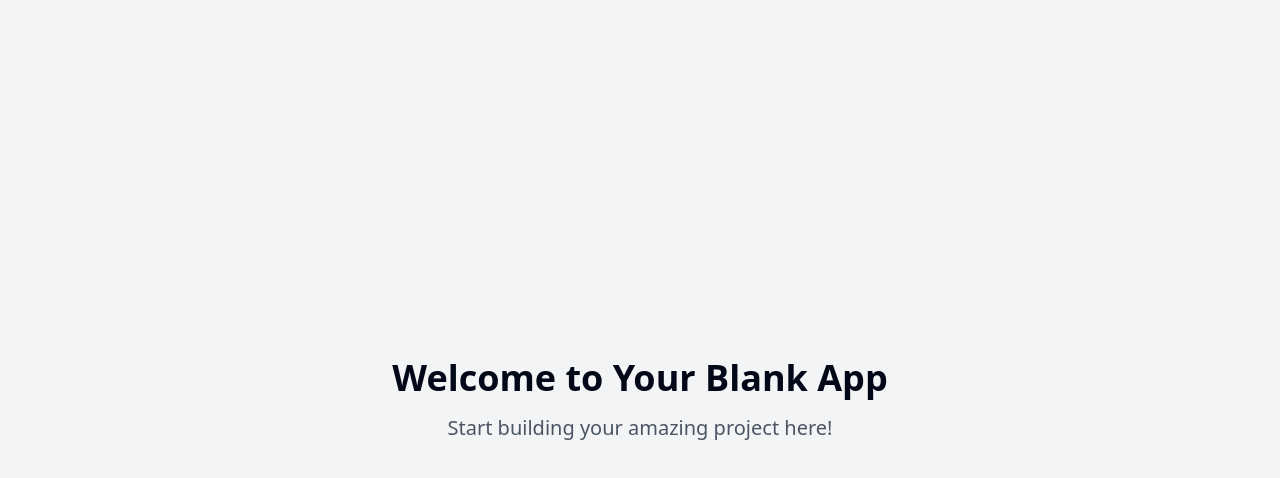
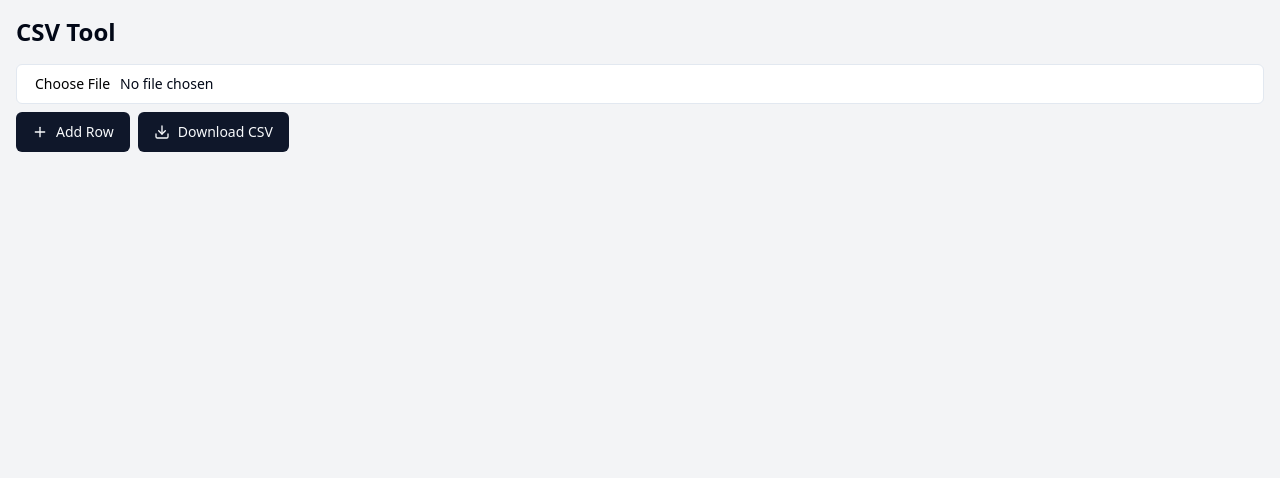
Before and after one commit to metalmetta/csv-wizard-metalmetta, a React (Vite) app: page / in a window 1280 px wide. Shown: the top 478 px of the page. Built offline with nearby package versions, Linux system fonts and the light colour scheme.

Commit message:
Add CSV management tool
Implement functionality to upload, display, edit, add, delete, and download CSV files.
[skip gpt_engineer]

```diff
--- /dev/null
+++ b/src/components/CSVTool.jsx
@@ -0,0 +1,102 @@
+import React, { useState } from 'react';
+import { Button } from "@/components/ui/button";
+import { Input } from "@/components/ui/input";
+import { Table, TableBody, TableCell, TableHead, TableHeader, TableRow } from "@/components/ui/table";
+import { Trash2, Plus, Download, Upload } from 'lucide-react';
+
+const CSVTool = () => {
+  const [data, setData] = useState([]);
+  const [headers, setHeaders] = useState([]);
+
+  const handleFileUpload = (event) => {
+    const file = event.target.files[0];
+    const reader = new FileReader();
+    reader.onload = (e) => {
+      const content = e.target.result;
+      const lines = content.split('\n');
+      const headers = lines[0].split(',');
+      const rows = lines.slice(1).map(line => line.split(','));
+      setHeaders(headers);
+      setData(rows);
+    };
+    reader.readAsText(file);
+  };
+
+  const handleCellEdit = (rowIndex, colIndex, value) => {
+    const newData = [...data];
+    newData[rowIndex][colIndex] = value;
+    setData(newData);
+  };
+
+  const addRow = () => {
+    const newRow = new Array(headers.length).fill('');
+    setData([...data, newRow]);
+  };
+
+  const deleteRow = (index) => {
+    const newData = data.filter((_, i) => i !== index);
+    setData(newData);
+  };
+
+  const downloadCSV = () => {
+    const csvContent = [
+      headers.join(','),
+      ...data.map(row => row.join(','))
+    ].join('\n');
+    const blob = new Blob([csvContent], { type: 'text/csv;charset=utf-8;' });
+    const link = document.createElement('a');
+    if (link.download !== undefined) {
+      const url = URL.createObjectURL(blob);
+      link.setAttribute('href', url);
+      link.setAttribute('download', 'edited_data.csv');
+      link.style.visibility = 'hidden';
+      document.body.appendChild(link);
+      link.click();
+      document.body.removeChild(link);
+    }
+  };
+
+  return (
+    <div className="container mx-auto p-4">
+      <h1 className="text-2xl font-bold mb-4">CSV Tool</h1>
+      <div className="mb-4">
+        <Input type="file" accept=".csv" onChange={handleFileUpload} className="mb-2" />
+        <Button onClick={addRow} className="mr-2"><Plus className="mr-2 h-4 w-4" /> Add Row</Button>
+        <Button onClick={downloadCSV}><Download className="mr-2 h-4 w-4" /> Download CSV</Button>
+      </div>
+      {headers.length > 0 && (
+        <Table>
+          <TableHeader>
+            <TableRow>
+              {headers.map((header, index) => (
+                <TableHead key={index}>{header}</TableHead>
+              ))}
+              <TableHead>Actions</TableHead>
+            </TableRow>
+          </TableHeader>
+          <TableBody>
+            {data.map((row, rowIndex) => (
+              <TableRow key={rowIndex}>
+                {row.map((cell, cellIndex) => (
+                  <TableCell key={cellIndex}>
+                    <Input
+                      value={cell}
+                      onChange={(e) => handleCellEdit(rowIndex, cellIndex, e.target.value)}
+                    />
+                  </TableCell>
+                ))}
+                <TableCell>
+                  <Button variant="destructive" onClick={() => deleteRow(rowIndex)}>
+                    <Trash2 className="h-4 w-4" />
+                  </Button>
+                </TableCell>
+              </TableRow>
+            ))}
+          </TableBody>
+        </Table>
+      )}
+    </div>
+  );
+};
+
+export default CSVTool;
--- a/src/pages/Index.jsx
+++ b/src/pages/Index.jsx
@@ -1,12 +1,9 @@
-// Update this page (the content is just a fallback if you fail to update the page)
+import CSVTool from '../components/CSVTool';
 
 const Index = () => {
   return (
-    <div className="min-h-screen flex items-center justify-center bg-gray-100">
-      <div className="text-center">
-        <h1 className="text-4xl font-bold mb-4">Welcome to Your Blank App</h1>
-        <p className="text-xl text-gray-600">Start building your amazing project here!</p>
-      </div>
+    <div className="min-h-screen bg-gray-100">
+      <CSVTool />
     </div>
   );
 };
```
